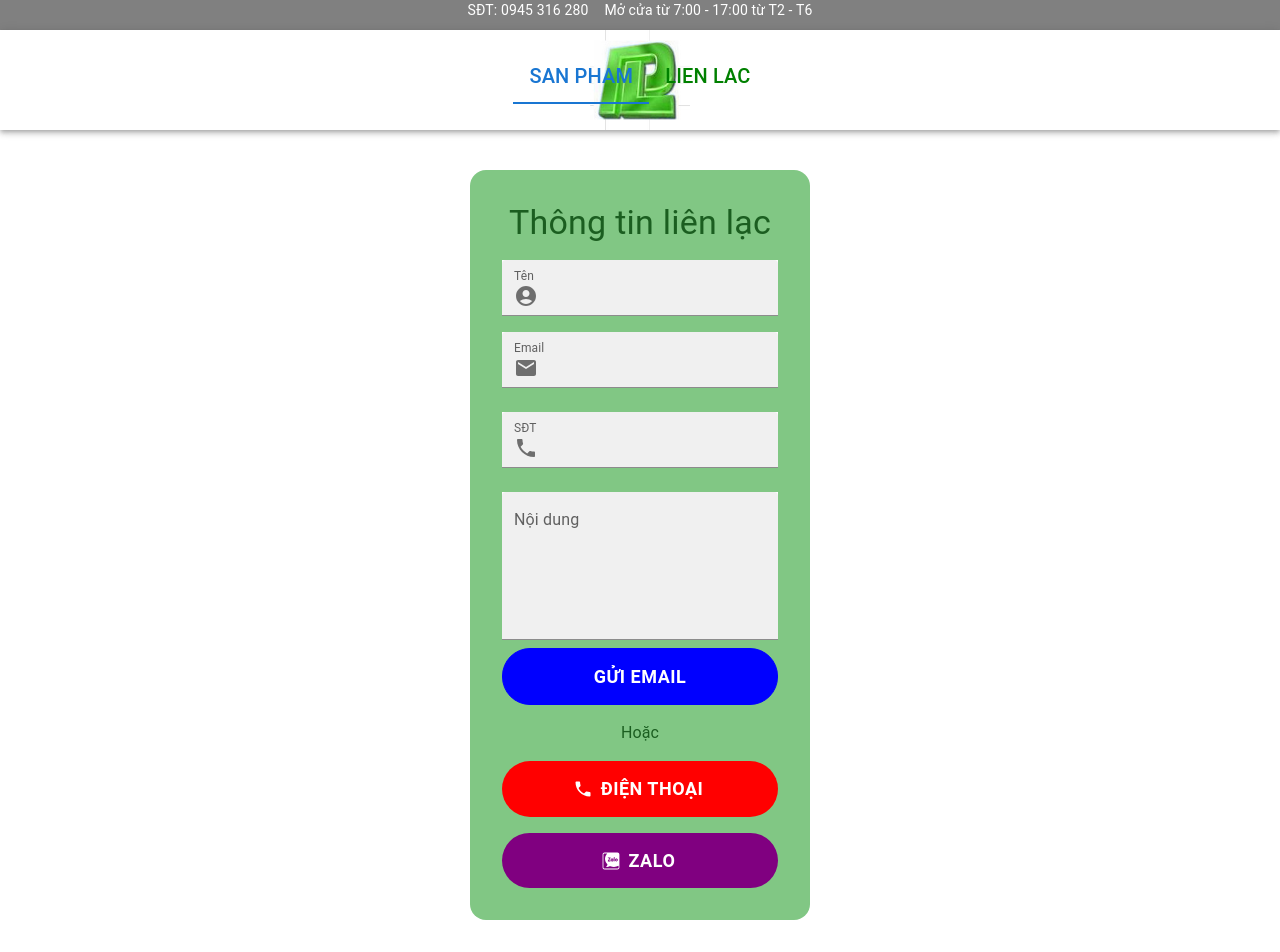
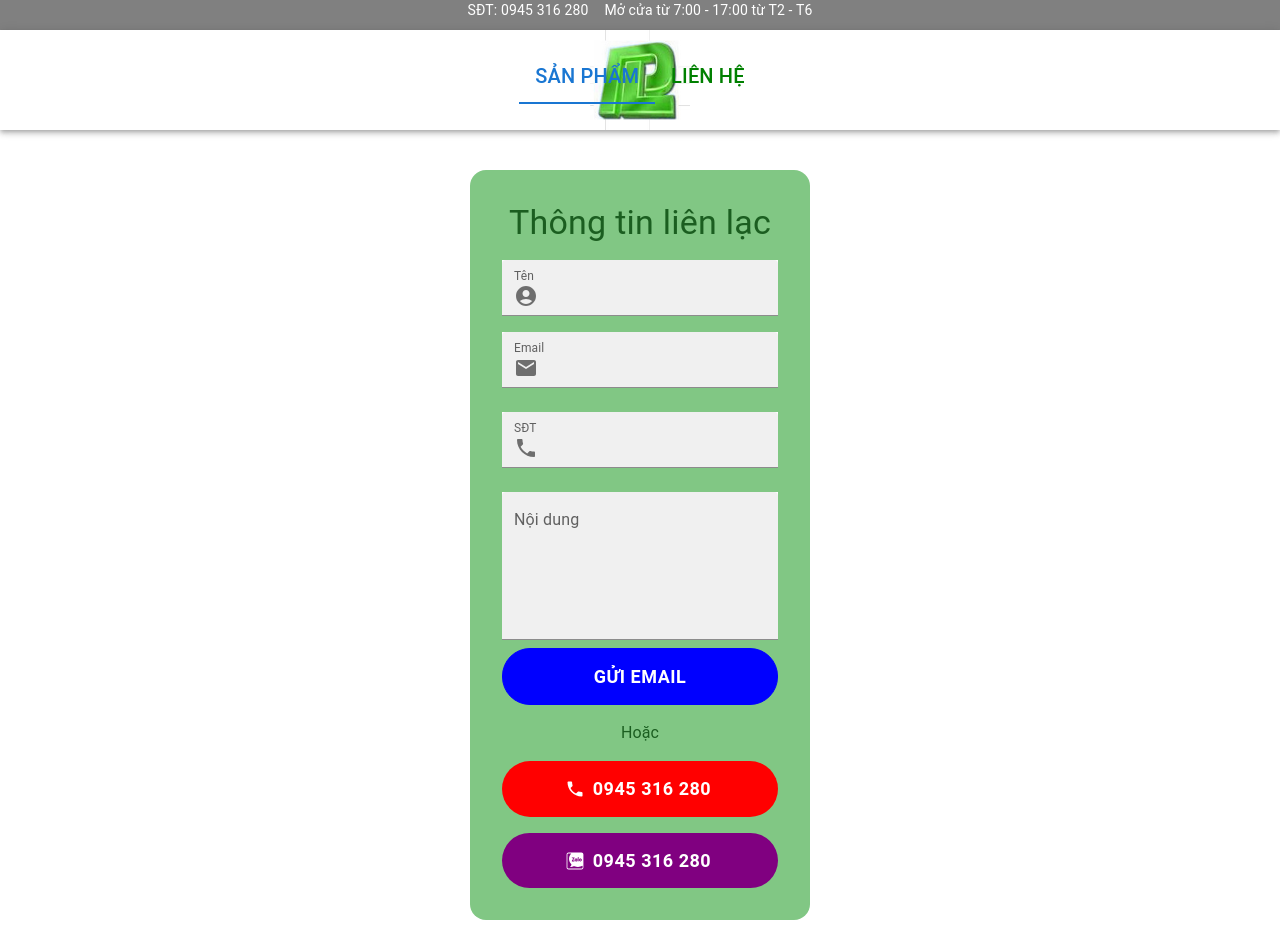
Before and after one commit to chauanphu/bhld-ecommerce, a React (Create React App) app: page /contact in a window 1280 px wide. Shown: the top 952 px of the page. Built offline with nearby package versions, Linux system fonts and the light colour scheme; no server answers.

Commit message:
update content

```diff
--- a/src/components/Form.jsx
+++ b/src/components/Form.jsx
@@ -8,7 +8,7 @@ import EmailIcon from '@mui/icons-material/Email';
 import { useState } from "react"
 
 const SERVICE_ID = "service_uq2oteh"
-const TEMPLATE_ID = "template_5uj1vsq"
+const TEMPLATE_ID = "template_l5xq3un"
 const PUBLIC_KEY = 'jLgP61qPVm5XZ6mpz'
 
 /**
@@ -25,7 +25,6 @@ const Form = () => {
         e.preventDefault();
 
         var templateParams = {
-            project: 'MTEastmark City Q.9',
             content: content,
             phone: phone,
             name: name,
--- a/src/components/Navbar.jsx
+++ b/src/components/Navbar.jsx
@@ -44,11 +44,11 @@ const Navbar = () => {
     }, [])
     const tabs = [
         {
-            name: 'San pham', url: '/', value: '0', style: style, sub_items: categories
+            name: 'SẢN PHẨM', url: '/', value: '0', style: style, sub_items: categories
         },
         // { label: 'San pham', url: '/products', value: '1' },
         {
-            name: 'Lien lac', url: '/contact', value: '1', style: style
+            name: 'LIÊN HỆ', url: '/contact', value: '1', style: style
         },
     ]
     return (
--- a/src/pages/Shop/ContactPage.jsx
+++ b/src/pages/Shop/ContactPage.jsx
@@ -27,14 +27,14 @@ const ContactPage = () => {
                 <Button startIcon={<PhoneIcon />} sx={{
                     fontSize: 18, fontWeight: 'bold', backgroundColor: 'red', py: 1.5, color: 'white', borderColor: "red", borderRadius: 7
                 }} component='a' href='tel:0945316280'>
-                    Điện thoại
+                    0945 316 280
                 </Button>
                 <Button startIcon={<ZaloIcon />} sx={{
                     fontSize: 18, fontWeight: 'bold', backgroundColor: 'purple', py: 1.5, color: 'white', borderColor: "purple", borderRadius: 7, mt: 2
                 }} component='a' onClick={() => {
                     window.open("https://zalo.me/0945316280")
                 }}>
-                    Zalo
+                    0945 316 280
                 </Button>
             </Box>
         </Box >)
```
Also changed, not shown: public/logo.png, 1 other file (tests, documents, lock files or other folders).
